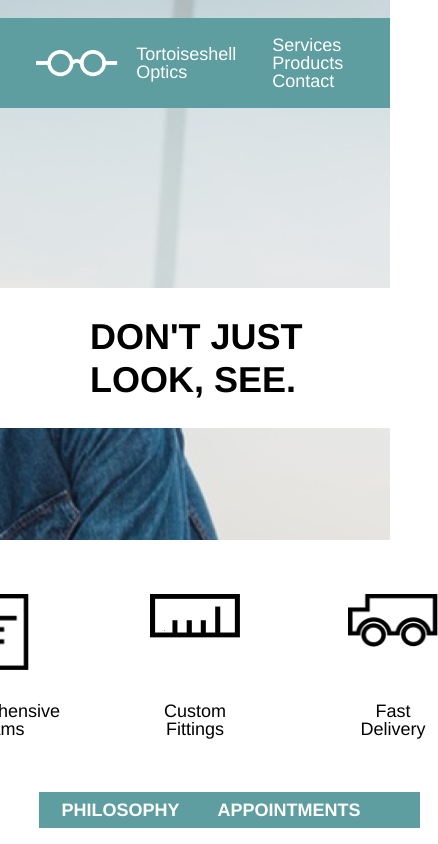
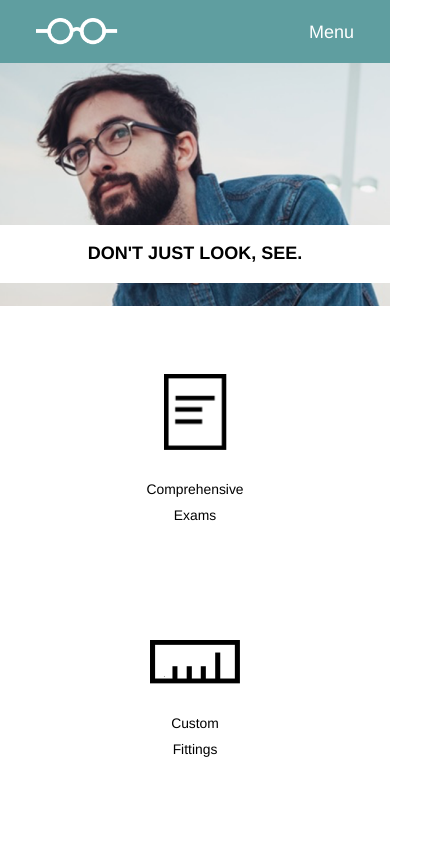
Before and after one commit to jemilac/Tortoiseshell-Optics, a plain HTML site: page index.html in a window 390 px wide. Shown: the top 844 px of the page, 438 px wide, since content can reach past the window. Drawn offline with Linux system fonts and the light colour scheme.

Commit message:
Responsive layout ready

```diff
--- a/index.html
+++ b/index.html
@@ -21,6 +21,11 @@
             <span>Products</span>
             <span>Contact</span>
           </div>
+
+          <div class="mobile-menu-items">
+            <span>Menu</span>
+          </div>
+
         </div>
       </div>
 
--- a/resources/css/style.css
+++ b/resources/css/style.css
@@ -46,6 +46,10 @@ header {
   padding-left: 2rem;
 }
 
+.mobile-menu-items span {
+  display: none;
+}
+
 .headline {
   background-color: white;
   align-self: flex-end;
@@ -89,6 +93,7 @@ h1 {
 
 .spelling-point span {
   align-self: flex-end;
+  line-height: 1.4rem;
 }
 /*finished selling points part:)*/
 
@@ -130,3 +135,126 @@ footer img {
   height: 1.5rem;
   padding-right: 1rem;
 }
+
+/*layout changes for tablet*/
+@media only screen and (max-width: 1024px) {
+  header {
+    height: 22rem;
+  }
+
+  .site-container {
+    width: 100%;
+  }
+
+  .menu-bar {
+    margin-top: 0;
+    max-width: 100%;
+  }
+
+  .headline {
+    align-self: flex-end;
+    margin-top: 5rem;
+    padding: 0.75rem 4rem;
+    margin-right: 2rem;
+  }
+
+  h1 {
+    font-size: 1.33rem;
+  }
+}
+
+/*layout changes for mobile*/
+@media only screen and (max-width: 478px) {
+  header {
+    height: 17rem;
+    background-position: 20%;
+  }
+
+  .site-container {
+    max-width: 100%;
+    justify-content: center;
+  }
+
+  .menu-bar {
+    margin-top: 0;
+    max-width: 100%;
+  }
+
+  .company-name span {
+    display: none;
+  }
+
+  .menu-items span {
+    display: none;
+  }
+
+  .mobile-menu-items span {
+    display: inline;
+  }
+
+  .headline {
+    margin-top: 9rem;
+    padding: 1rem 0rem;
+    width: 100%;
+    margin-right: 0rem;
+    align-self: center;
+
+}
+
+  h1 {
+  font-size: 1rem;
+  text-align: center;
+}
+
+.selling-points {
+  display: flex;
+  flex-direction: column;
+  justify-content: space-between;
+  align-items: center;
+}
+
+.selling-point {
+  margin-top: 3.77rem;
+}
+
+.selling-point span {
+  font-size: 0.77rem;
+  line-height: 1.4rem;
+  margin: 1.54rem 0;
+}
+
+.company-info {
+  display: flex;
+  flex-direction: column;
+  width: 100%;
+  align-items: center;
+}
+
+.info {
+  width: 100%;
+  margin: 0 auto;
+}
+
+h3 {
+  text-align: center;
+  margin: 0rem;
+  padding: 0.5rem 0rem;
+  width: 100%;
+}
+
+p {
+  padding: 1rem 0.5rem 4rem 0.5rem;
+  font-size: 0.77rem;
+}
+
+/*footer part*/
+footer {
+  margin-top: 0rem;
+  justify-content: center;
+}
+
+footer span {
+  display: none;
+}
+
+}
```
